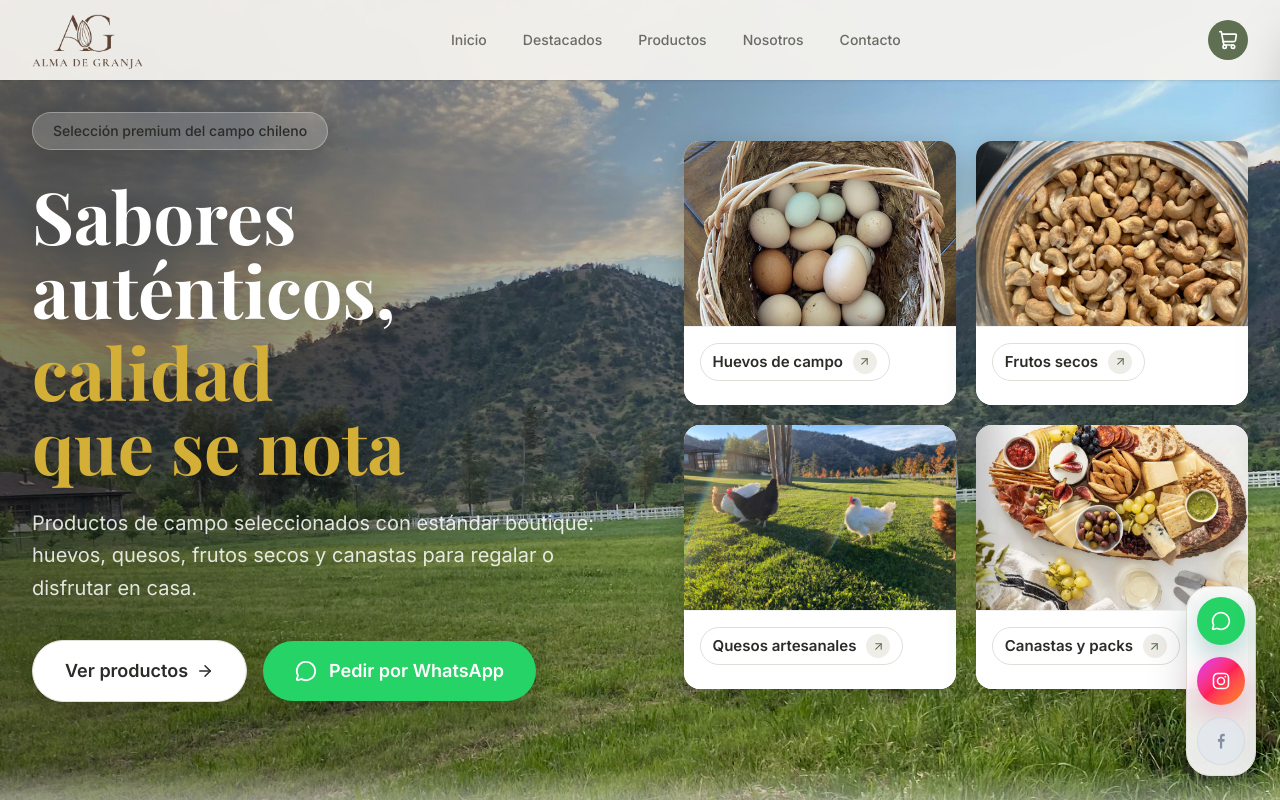
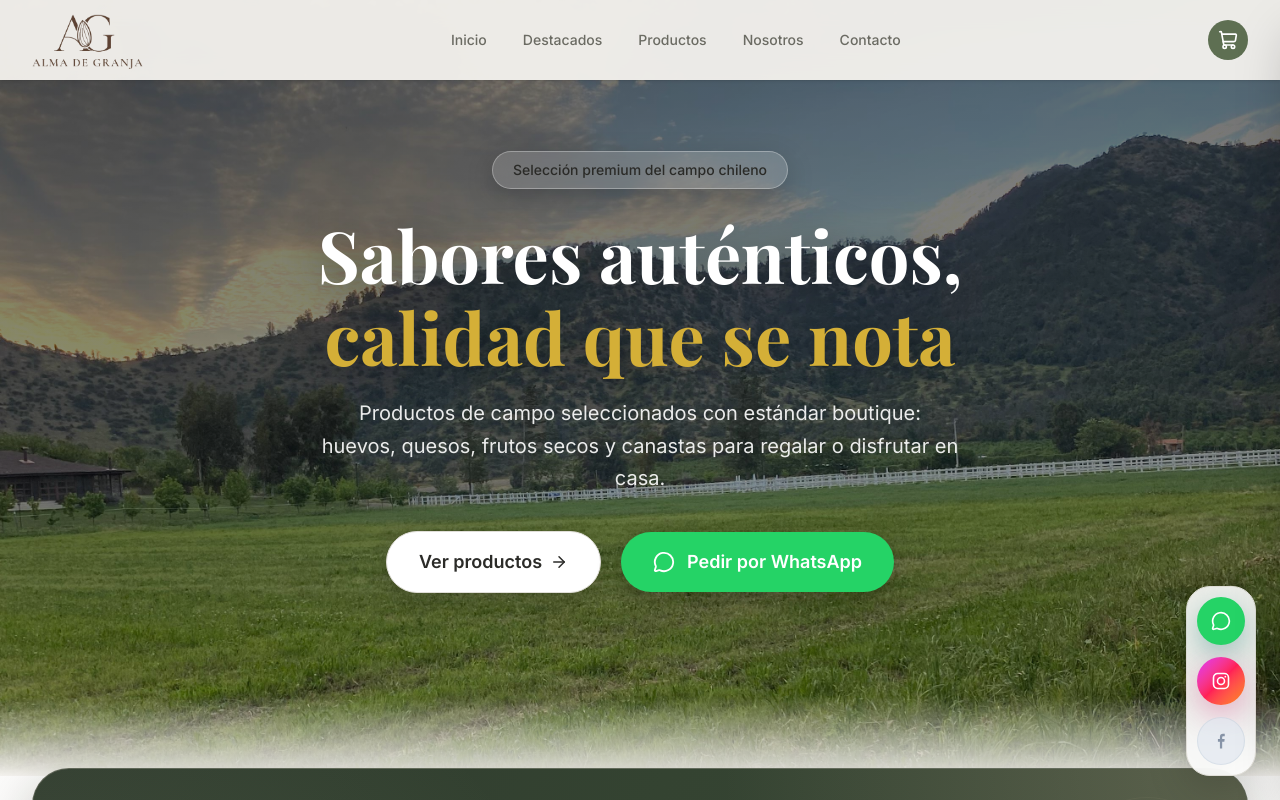
Before and after one commit to fpgalarce-creator/adg_vf, a React (Vite) app in the folder client/: page / in a window 1280 px wide. Shown: the top 800 px of the page. Built offline with nearby package versions, Linux system fonts and the light colour scheme.

Commit message:
Simplify hero layout to centered premium single-column design

```diff
--- a/client/src/components/Hero.jsx
+++ b/client/src/components/Hero.jsx
@@ -2,7 +2,6 @@ import { Link } from 'react-router-dom'
 import { MessageCircle, ArrowRight } from 'lucide-react'
 import heroImg from '../assets/contenido.jpeg'
 import ScrollAnimation from './ScrollAnimation.jsx'
-import HeroCategoriesPanel from './HeroCategoriesPanel.jsx'
 
 export default function Hero() {
   const openWhatsApp = () => {
@@ -18,12 +17,12 @@ export default function Hero() {
           alt="Campo verde con productos frescos"
           className="w-full h-full object-cover object-[52%_42%] lg:object-[52%_30%] brightness-110 contrast-110"
         />
-        <div className="absolute inset-0 bg-[linear-gradient(90deg,rgba(20,20,20,0.55)_0%,rgba(20,20,20,0.35)_40%,rgba(20,20,20,0.15)_70%,rgba(20,20,20,0.05)_100%)]" />
+        <div className="absolute inset-0 bg-[linear-gradient(180deg,rgba(18,18,18,0.62)_0%,rgba(18,18,18,0.5)_45%,rgba(18,18,18,0.38)_100%)]" />
       </div>
 
       <div className="relative z-10 max-w-7xl mx-auto px-4 sm:px-6 lg:px-8 pt-24 pb-28 sm:pb-32 lg:pt-28 lg:pb-36">
-        <div className="grid items-start lg:items-center gap-8 lg:gap-12 xl:gap-16 lg:grid-cols-[minmax(0,1.02fr)_minmax(0,0.98fr)]">
-          <div className="max-w-2xl text-left">
+        <div className="flex justify-center items-center min-h-[460px] sm:min-h-[520px]">
+          <div className="max-w-[700px] mx-auto text-center">
             <ScrollAnimation>
               <span className="inline-flex items-center gap-2 bg-white/16 backdrop-blur-md px-5 py-2 rounded-full border border-white/30 mb-7 text-cream-50 text-sm font-medium shadow-[0_8px_28px_rgba(0,0,0,0.2)]">
               Selección premium del campo chileno
@@ -41,26 +40,24 @@ export default function Hero() {
             </ScrollAnimation>
 
             <ScrollAnimation delay={220}>
-              <p className="text-[rgba(255,255,255,0.85)] text-lg sm:text-xl max-w-xl mb-9 leading-relaxed">
+              <p className="text-[rgba(255,255,255,0.9)] text-lg sm:text-xl max-w-[640px] mx-auto mb-9 leading-relaxed">
               Productos de campo seleccionados con estándar boutique: huevos, quesos, frutos secos y canastas para regalar o disfrutar en casa.
               </p>
             </ScrollAnimation>
 
             <ScrollAnimation delay={320}>
-              <div className="flex flex-col sm:flex-row items-stretch sm:items-center justify-start gap-4">
-              <Link to="/productos" className="group flex items-center justify-center gap-2 bg-[color:var(--bg-card)] text-[color:var(--text-primary)] px-8 py-4 rounded-full border border-[color:var(--border-soft)] font-semibold text-lg transition-all duration-300 hover:bg-[color:var(--bg-secondary)] hover:-translate-y-0.5 hover:shadow-[0_12px_30px_rgba(0,0,0,0.24)] shadow-[0_8px_24px_rgba(0,0,0,0.2)]">
+              <div className="flex flex-col sm:flex-row items-stretch sm:items-center justify-center gap-4 sm:gap-5 max-w-[520px] mx-auto">
+              <Link to="/productos" className="group w-full sm:w-auto flex items-center justify-center gap-2 bg-[color:var(--bg-card)] text-[color:var(--text-primary)] px-8 py-4 rounded-full border border-[color:var(--border-soft)] font-semibold text-lg transition-all duration-300 hover:bg-[color:var(--bg-secondary)] hover:-translate-y-0.5 hover:shadow-[0_12px_30px_rgba(0,0,0,0.24)] shadow-[0_8px_24px_rgba(0,0,0,0.2)]">
                 Ver productos
                 <ArrowRight size={18} className="transition-transform group-hover:translate-x-1" />
               </Link>
-              <button onClick={openWhatsApp} className="group flex items-center justify-center gap-3 bg-[color:var(--whatsapp)] hover:bg-[color:var(--whatsapp-hover)] text-[#FFFFFF] px-8 py-4 rounded-full font-semibold text-lg transition-all duration-300 hover:-translate-y-0.5 hover:shadow-[0_12px_30px_rgba(0,0,0,0.28)] shadow-[0_8px_24px_rgba(0,0,0,0.25)]">
+              <button onClick={openWhatsApp} className="group w-full sm:w-auto flex items-center justify-center gap-3 bg-[color:var(--whatsapp)] hover:bg-[color:var(--whatsapp-hover)] text-[#FFFFFF] px-8 py-4 rounded-full font-semibold text-lg transition-all duration-300 hover:-translate-y-0.5 hover:shadow-[0_12px_30px_rgba(0,0,0,0.28)] shadow-[0_8px_24px_rgba(0,0,0,0.25)]">
                 <MessageCircle size={22} className="transition-transform group-hover:scale-110" />
                 Pedir por WhatsApp
               </button>
               </div>
             </ScrollAnimation>
           </div>
-
-          <HeroCategoriesPanel />
         </div>
       </div>
 
```
